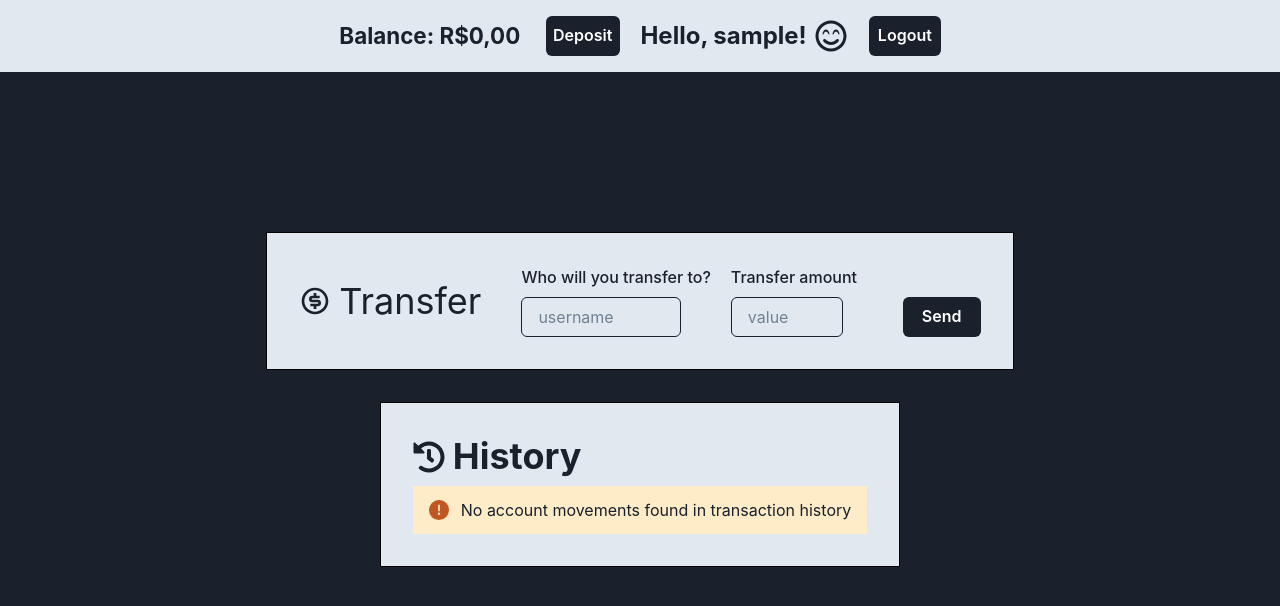
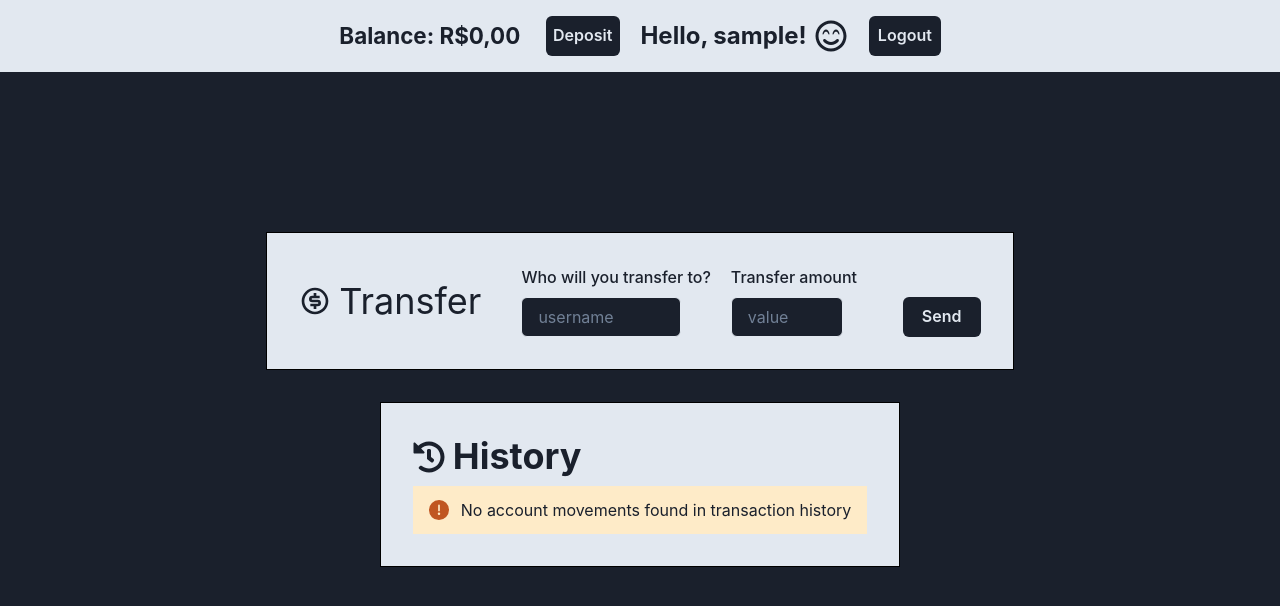
Before and after one commit to dashartt/transfer-money, a React (Vite) app in the folder frontend/: page / in a window 1280 px wide. Shown: the top 606 px of the page. Built offline with nearby package versions, Linux system fonts and the light colour scheme; no server answers; sample sign-in values are in the browser's storage.

Commit message:
feat: :lipstick: add background and text color in input

```diff
--- a/frontend/src/components/account-session/AccountSession.tsx
+++ b/frontend/src/components/account-session/AccountSession.tsx
@@ -34,7 +34,7 @@ export default function AccountSession() {
         _hover={{ backgroundColor: 'gray.500' }}
         bgColor="gray.800"
         alignSelf="flex-start"
-        color="white"
+        color="gray.200"
         onClick={logOut}
       >
         Logout
--- a/frontend/src/components/balance/Deposit.tsx
+++ b/frontend/src/components/balance/Deposit.tsx
@@ -60,7 +60,7 @@ function Deposit() {
   return (
     <>
       <Button
-        color="white"
+        color="gray.200"
         bg="gray.800"
         _active={{ backgroundColor: 'gray.500' }}
         _hover={{ backgroundColor: 'gray.500' }}
--- a/frontend/src/components/transfer/Transfer.tsx
+++ b/frontend/src/components/transfer/Transfer.tsx
@@ -99,8 +99,8 @@ export default function Transfer() {
                 placeholder="username"
                 w="10em"
                 ref={ownerCreditAccountRef}
-                borderColor="gray.800"
-                _focus={{ borderColor: 'white ' }}
+                bg="gray.800"
+                color="gray.200"
               />
             </FormControl>
             <FormControl>
@@ -109,15 +109,15 @@ export default function Transfer() {
                 placeholder="value"
                 w="7em"
                 ref={amountRef}
-                borderColor="gray.800"
-                _focus={{ borderColor: 'white ' }}
+                bg="gray.800"
+                color="gray.200"
                 type="number"
               />
             </FormControl>
             <Button
               _active={{ backgroundColor: 'gray.500' }}
               _hover={{ backgroundColor: 'gray.500' }}
-              color="white"
+              color="gray.200"
               alignSelf={{ base: 'flex-start', lg: 'flex-end' }}
               px="2em"
               bgColor="gray.800"
```
